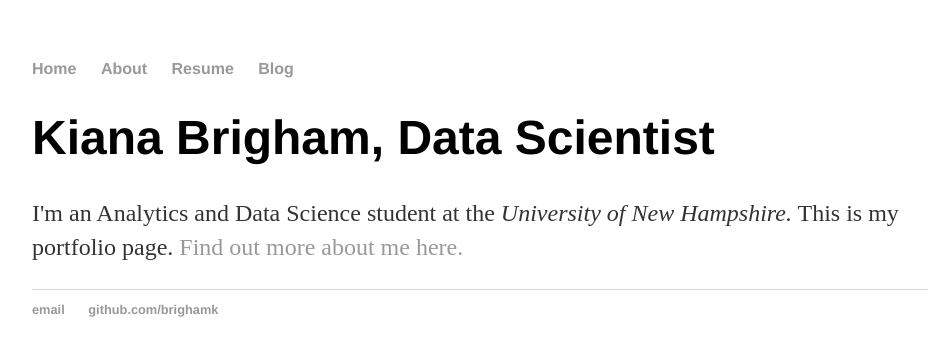
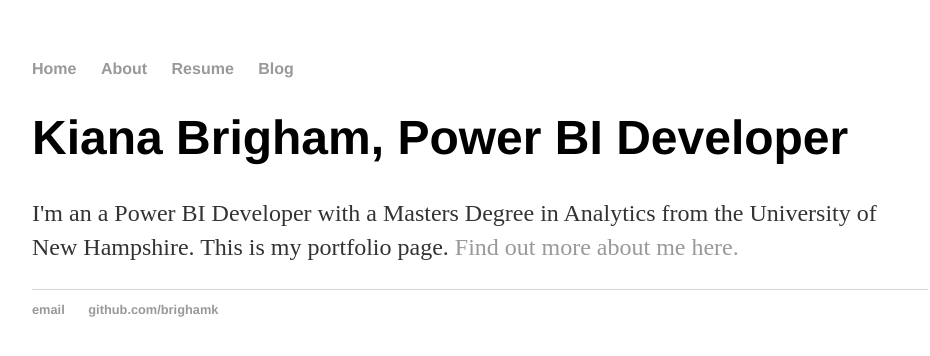
Before and after one commit to brighamk/brighamk.github.io, a Jekyll site: the page built from index.html, in a window 1280 px wide. Shown: the top 356 px of the page, without its empty margins (160-1090 px from the left). Built offline with Jekyll 4.4.1, drawn with Linux system fonts in a browser that asks for light colours.

Commit message:
Update index.html

```diff
--- a/index.html
+++ b/index.html
@@ -3,6 +3,6 @@ layout: default
 title: Kiana Brigham
 ---
 <div class="blurb">
-        <h1>Kiana Brigham, Data Scientist</h1>
-	<p>I'm an Analytics and Data Science student at the <em>University of New Hampshire.</em> This is my portfolio page. <a href="/about">Find out more about me here.</a></p>
+        <h1>Kiana Brigham, Power BI Developer</h1>
+	<p>I'm an a Power BI Developer with a Masters Degree in Analytics from the University of New Hampshire.</em> This is my portfolio page. <a href="/about">Find out more about me here.</a></p>
 </div><!-- /.blurb -->
```
